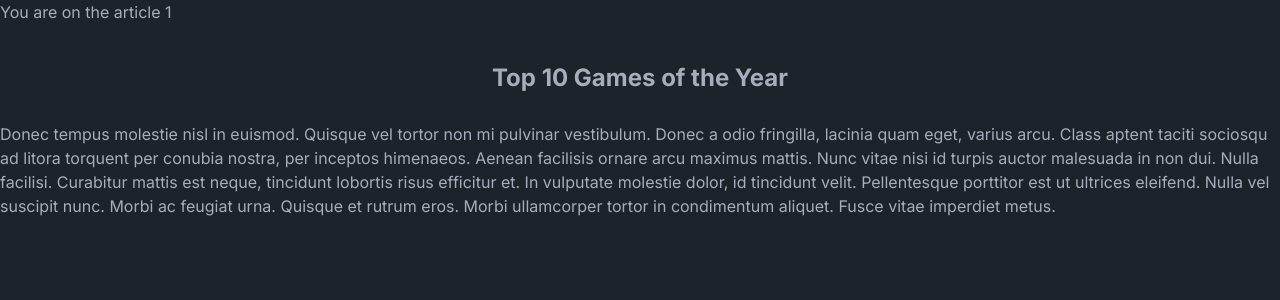
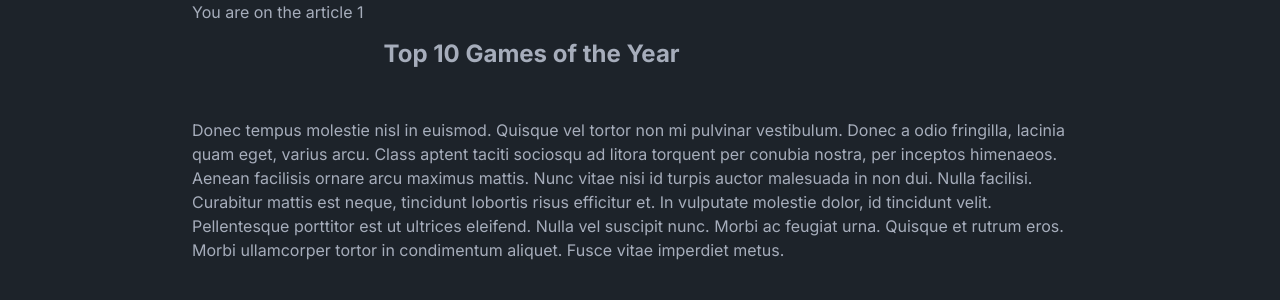
Before and after one commit to Yoni-Deserbaix/MyBlog, a Next.js app: page /articles/1 in a window 1280 px wide. Shown: the top 300 px of the page. Built offline with nearby package versions, Linux system fonts and the light colour scheme; data requests are answered from the project's data file.

Commit message:
add container css

```diff
--- a/app/globals.css
+++ b/app/globals.css
@@ -2,6 +2,13 @@
 @tailwind components;
 @tailwind utilities;
 
+.container {
+  width: 70%;
+  margin: auto;
+  display: flex;
+  flex-wrap: wrap;
+  gap: 20px;
+}
 
 .card {
   width: 400px;
```
